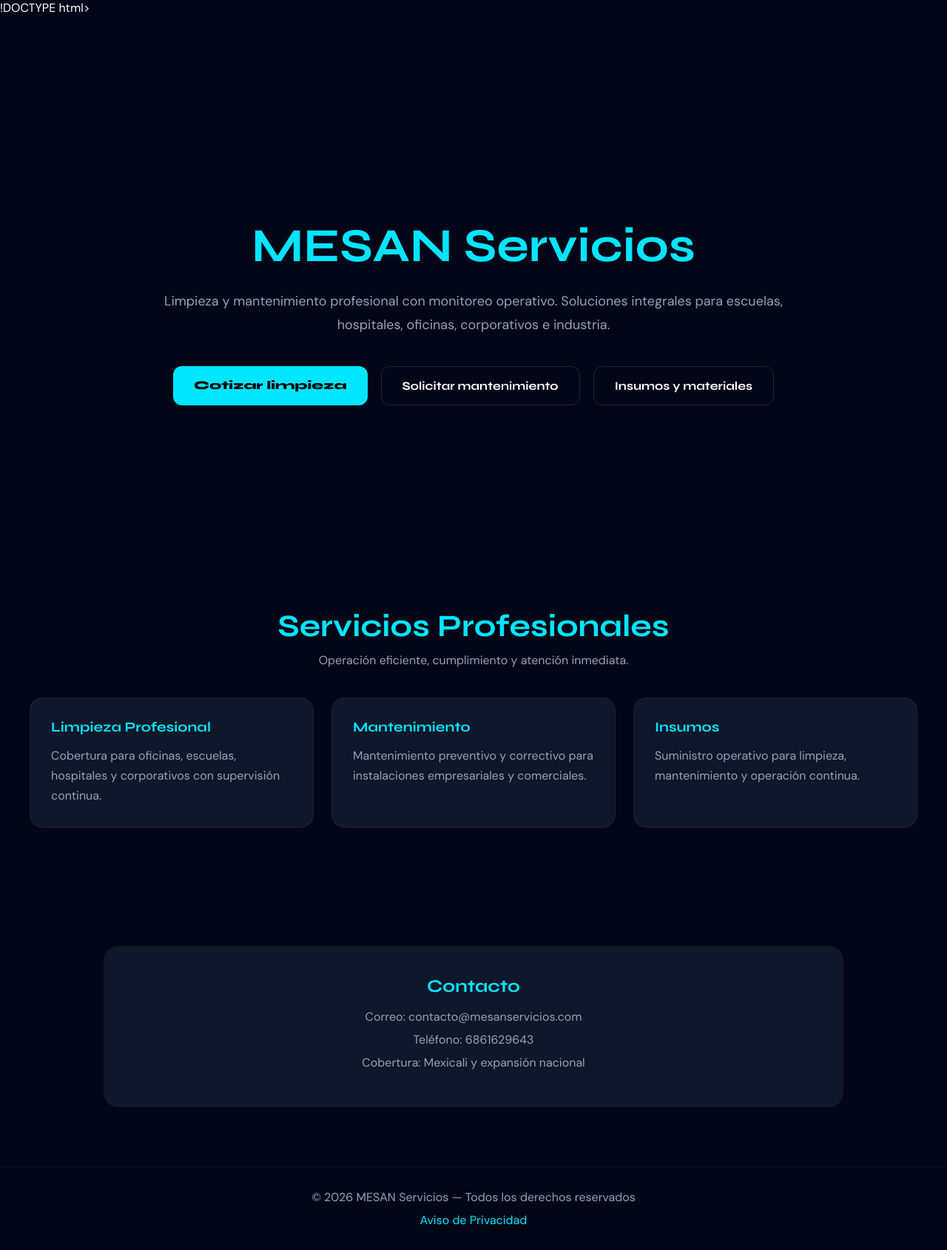
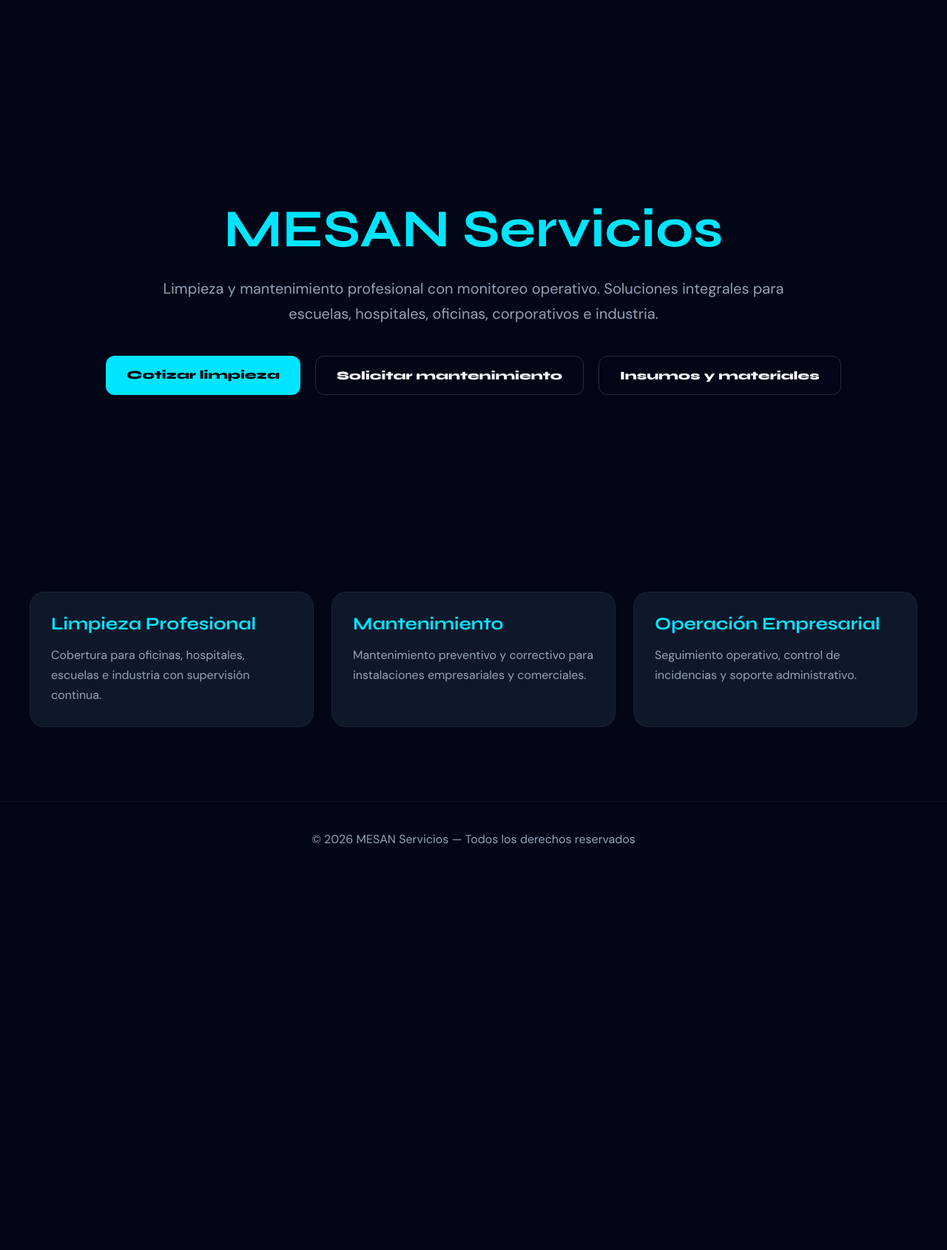
Before and after one commit to manuelsanchezresendiz8-eng/mesan-servicios, a FastAPI app: page / in a window 1280 px wide. Shown: the whole page at 74% size. After the commit the page ends 1141 px from the top, so only its background shows below. Run offline with FastAPI, Linux system fonts and the light colour scheme.

Commit message:
Update index.html

```diff
--- a/templates/index.html
+++ b/templates/index.html
@@ -1,4 +1,4 @@
-!DOCTYPE html>
+<!DOCTYPE html>
 <html lang="es">
 
 <head>
@@ -32,106 +32,79 @@ body{
     font-family:'DM Sans',sans-serif;
 }
 
-/* HERO */
-
 .hero{
     min-height:100vh;
     display:flex;
+    flex-direction:column;
+    justify-content:center;
     align-items:center;
-    justify-content:center;
+    text-align:center;
     padding:40px 20px;
 }
 
-.hero-box{
-    width:100%;
-    max-width:1100px;
-    text-align:center;
-}
-
 .hero h1{
+    font-size:72px;
     font-family:'Syne',sans-serif;
-    font-size:64px;
     color:var(--cyan);
     margin-bottom:20px;
 }
 
 .hero p{
     max-width:850px;
-    margin:auto;
     color:var(--muted);
-    font-size:18px;
-    line-height:1.8;
+    line-height:1.7;
+    font-size:20px;
 }
 
-/* BOTONES */
-
-.hero-buttons{
+.buttons{
     margin-top:40px;
     display:flex;
-    gap:18px;
+    flex-wrap:wrap;
     justify-content:center;
-    flex-wrap:wrap;
+    gap:20px;
+}
+
+.btn{
+    padding:16px 28px;
+    border-radius:12px;
+    text-decoration:none;
+    font-family:'Syne',sans-serif;
+    font-weight:800;
+    transition:.3s;
 }
 
 .btn-primary{
-    padding:16px 28px;
     background:var(--cyan);
-    color:#000;
-    text-decoration:none;
-    border-radius:12px;
-    font-family:'Syne',sans-serif;
-    font-weight:800;
+    color:black;
 }
 
 .btn-secondary{
-    padding:16px 28px;
-    border:1px solid rgba(255,255,255,.12);
+    border:1px solid rgba(255,255,255,.15);
     color:white;
-    text-decoration:none;
-    border-radius:12px;
-    font-family:'Syne',sans-serif;
-    font-weight:700;
 }
 
-/* SERVICIOS */
+.btn:hover{
+    transform:translateY(-3px);
+}
 
-.section{
+.cards{
     width:95%;
     max-width:1200px;
     margin:auto;
-    padding-bottom:80px;
-}
-
-.section-title{
-    text-align:center;
-    margin-bottom:40px;
-}
-
-.section-title h2{
-    font-family:'Syne',sans-serif;
-    color:var(--cyan);
-    font-size:42px;
-    margin-bottom:10px;
-}
-
-.section-title p{
-    color:var(--muted);
-}
-
-.grid{
     display:grid;
     grid-template-columns:repeat(auto-fit,minmax(280px,1fr));
     gap:24px;
+    padding-bottom:100px;
 }
 
 .card{
     background:var(--card);
-    border-radius:18px;
+    border-radius:20px;
     padding:28px;
     border:1px solid rgba(255,255,255,.05);
 }
 
-.card h3{
+.card h2{
     color:var(--cyan);
     margin-bottom:14px;
     font-family:'Syne',sans-serif;
@@ -142,45 +115,11 @@ body{
     line-height:1.7;
 }
 
-/* CONTACTO */
-
-.contacto{
-    width:95%;
-    max-width:1000px;
-    margin:80px auto;
-    background:#0f172a;
-    border-radius:20px;
-    padding:40px;
+footer{
     text-align:center;
-}
-
-.contacto h2{
-    color:var(--cyan);
-    font-family:'Syne',sans-serif;
-    margin-bottom:16px;
-}
-
-.contacto p{
+    padding:40px 20px;
+    border-top:1px solid rgba(255,255,255,.05);
     color:var(--muted);
-    margin-bottom:10px;
-}
-
-/* FOOTER */
-
-footer{
-    padding:30px 20px;
-    text-align:center;
-    color:var(--muted);
-    border-top:1px solid rgba(255,255,255,.05);
-}
-
-.aviso{
-    margin-top:10px;
-}
-
-.aviso a{
-    color:var(--cyan);
-    text-decoration:none;
 }
 
 </style>
@@ -191,102 +130,69 @@ footer{
 
 <section class="hero">
 
-<div class="hero-box">
-
 <h1>MESAN Servicios</h1>
 
 <p>
 Limpieza y mantenimiento profesional con monitoreo operativo.
-Soluciones integrales para escuelas, hospitales, oficinas,
-corporativos e industria.
+Soluciones integrales para escuelas, hospitales,
+oficinas, corporativos e industria.
 </p>
 
-<div class="hero-buttons">
+<div class="buttons">
 
-<a href="/limpieza" class="btn-primary">
+<a href="/limpieza" class="btn btn-primary">
 Cotizar limpieza
 </a>
 
-<a href="/mantenimiento" class="btn-secondary">
+<a href="/mantenimiento" class="btn btn-secondary">
 Solicitar mantenimiento
 </a>
 
-<a href="/insumos" class="btn-secondary">
+<a href="/insumos" class="btn btn-secondary">
 Insumos y materiales
 </a>
 
 </div>
 
-</div>
-
 </section>
 
-<section class="section">
-
-<div class="section-title">
-
-<h2>Servicios Profesionales</h2>
-
-<p>
-Operación eficiente, cumplimiento y atención inmediata.
-</p>
-
-</div>
-
-<div class="grid">
+<section class="cards">
 
 <div class="card">
 
-<h3>Limpieza Profesional</h3>
+<h2>Limpieza Profesional</h2>
 
 <p>
-Cobertura para oficinas, escuelas,
-hospitales y corporativos con supervisión continua.
+Cobertura para oficinas,
+hospitales, escuelas e industria
+con supervisión continua.
 </p>
 
 </div>
 
 <div class="card">
 
-<h3>Mantenimiento</h3>
+<h2>Mantenimiento</h2>
 
 <p>
 Mantenimiento preventivo y correctivo
-para instalaciones empresariales y comerciales.
+para instalaciones empresariales
+y comerciales.
 </p>
 
 </div>
 
 <div class="card">
 
-<h3>Insumos</h3>
+<h2>Operación Empresarial</h2>
 
 <p>
-Suministro operativo para limpieza,
-mantenimiento y operación continua.
+Seguimiento operativo,
+control de incidencias
+y soporte administrativo.
 </p>
 
 </div>
-
-</div>
-
-</section>
-
-<section class="contacto">
-
-<h2>Contacto</h2>
-
-<p>
-Correo: contacto@mesanservicios.com
-</p>
-
-<p>
-Teléfono: 6861629643
-</p>
-
-<p>
-Cobertura: Mexicali y expansión nacional
-</p>
 
 </section>
 
@@ -296,14 +202,6 @@ Cobertura: Mexicali y expansión nacional
 © 2026 MESAN Servicios — Todos los derechos reservados
 </p>
 
-<div class="aviso">
-
-<a href="#">
-Aviso de Privacidad
-</a>
-
-</div>
-
 </footer>
 
 </body>
```
